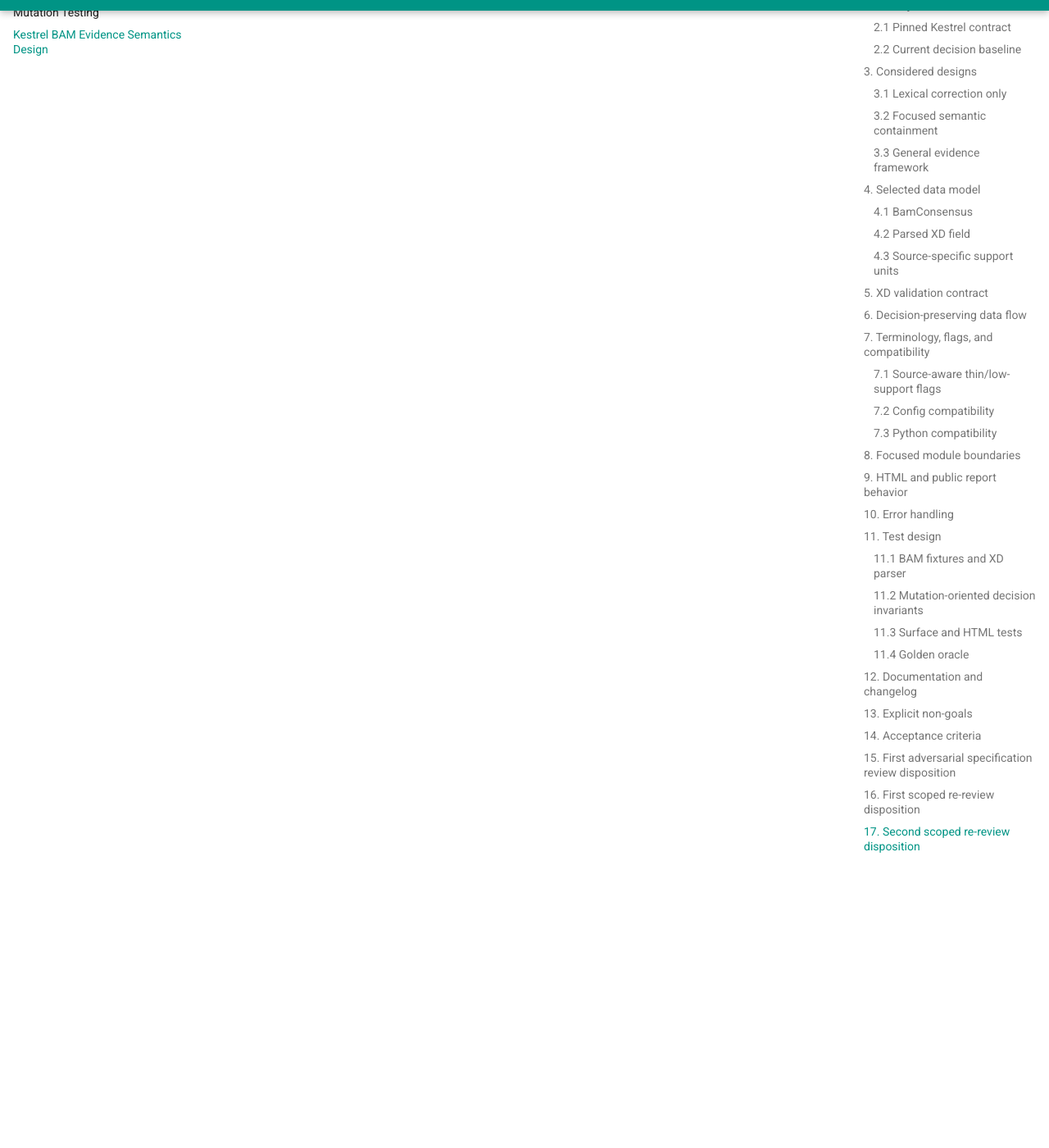
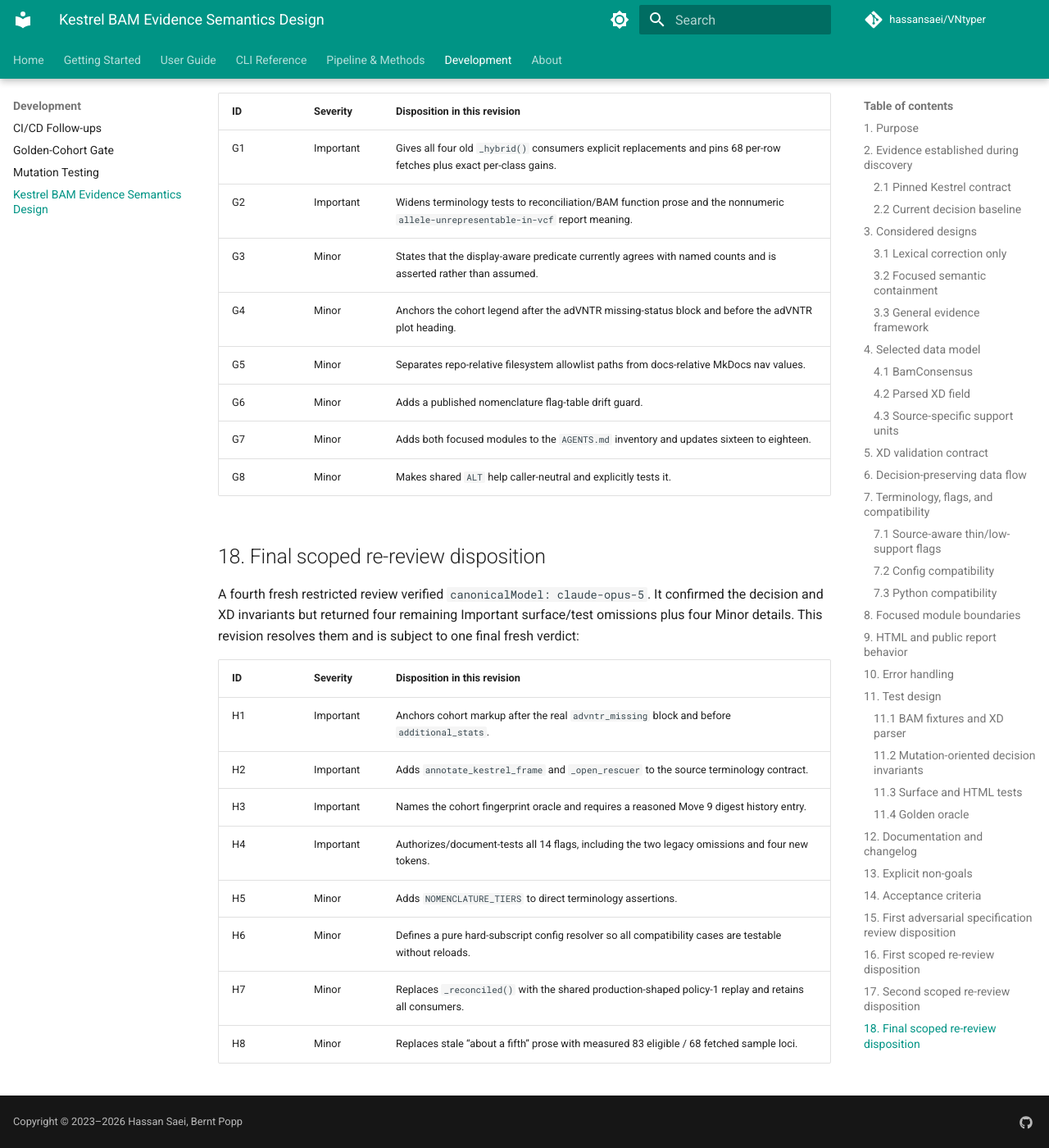
Before and after one commit to hassansaei/VNtyper, an MkDocs documentation site: the page built from docs/superpowers/specs/2026-08-31-kestrel-bam-evidence-semantics-design.md, in a window 1280 px wide and 1400 px high, scrolled down 21146 px. Shown: the whole window at 82% size. Built offline with MkDocs 1.6.1 and Material for MkDocs 9.7.7, drawn with Linux system fonts in a browser that asks for light colours; comment, search, counter and statistics services are not loaded; some of the changed text lies outside the part shown.

Commit message:
docs(nomenclature): complete final spec review
Refs #295

```diff
--- a/docs/superpowers/specs/2026-08-31-kestrel-bam-evidence-semantics-design.md
+++ b/docs/superpowers/specs/2026-08-31-kestrel-bam-evidence-semantics-design.md
@@ -62,7 +62,7 @@
 
 The current `_hybrid()` golden helper instead reads one locus from `output.bed`; its `test_the_hybrid_total_does_not_regress` docstring describes the resulting 134-exact approximation. That helper, its docstring, and its floor will be replaced by the production-shaped replay above. The 136-exact requirement does not coexist with the obsolete 134 claim.
 
-The production-shaped policy-2 replay performed exactly 68 per-row BAM fetches across 200 samples. Its exact displayed calls by truth class were: `delGCCCA=3`, `dupA=6`, `dupC=98`, `insCCCC=6`, `insC_pos23=9`, `insG=6`, `insG_pos54=7`, and `insG_pos58=1`, with every other class zero. Relative to policy 1, BAM rescue adds 6 exact `insCCCC`, 4 exact `insG`, and 7 exact `insG_pos54` calls. All 178 non-negative Kestrel records in the corpus carry valid `Motif_fasta` and `POS_fasta`; zero records silently collapse out of the per-row replay.
+The production-shaped policy-2 replay marked 83 of 200 samples eligible for BAM consultation. Fifteen carried no Kestrel result row and therefore caused no fetch; the remaining 68 each carried one row, producing exactly 68 per-row BAM fetches. Its exact displayed calls by truth class were: `delGCCCA=3`, `dupA=6`, `dupC=98`, `insCCCC=6`, `insC_pos23=9`, `insG=6`, `insG_pos54=7`, and `insG_pos58=1`, with every other class zero. Relative to policy 1, BAM rescue adds 6 exact `insCCCC`, 4 exact `insG`, and 7 exact `insG_pos54` calls. All 178 non-negative Kestrel records in the corpus carry valid `Motif_fasta` and `POS_fasta`; zero records silently collapse out of the per-row replay. The corpus guard proves the golden row filter selects the same 178 rows as production `_is_negative` before metrics are computed.
 
 The corpus contains 200 Kestrel BAMs and 1,327,794 records with integral `XD`; none was missing or malformed. Observed values ranged from 5 to 8,704, with median 181 and 95th percentile 7,416. These observations establish realistic fixture values, but they do not calibrate a threshold.
 
@@ -234,6 +234,8 @@
 
 The old `bam_thin_support` key remains accepted as a compatibility fallback for complete custom nomenclature configurations. If both are present, the canonical new key wins. If neither is present, loading raises `KeyError` as the current import-time hard subscript does; no silent default is introduced. The shipped config contains only the canonical key, and comments describe resolved haplotype records and source-specific evidence units. The numeric value does not change.
 
+`nomenclature_evidence.py` will provide the pure resolver `resolve_bam_thin_haplotype_record_support(thresholds: Mapping[str, int]) -> int`. It returns the canonical key when present; otherwise it uses a hard subscript on `bam_thin_support`, which supplies legacy-only behavior and naturally raises `KeyError` when both are absent. It performs no coercion, validation, or defaulting, preserving the current value/type behavior while making all four config cases directly testable without module reloads.
+
 `min_support_for_high_confidence` remains the stable config key to avoid a broader configuration migration. Its comment and code documentation will explicitly state that the value is applied to each source in that source's own evidence unit; it is not a universal read-count threshold.
 
 The module constant becomes `THIN_HAPLOTYPE_RECORD_SUPPORT`; production and repository tests use that canonical name. The old `THIN_SUPPORT` module-global spelling is not a documented/exported interface and is removed rather than retained as another ambiguous production accessor.
@@ -276,7 +278,7 @@
 
 The embedded IGV panel displays this same Kestrel `output.bam`. Its accessible `aria-label` and any sibling panel prose will say resolved haplotype-record alignments, not read alignments. The visual track behavior does not change.
 
-The cohort HTML tables also carry `Nomenclature_Flags`. `generate_cohort_summary_report` will add context keys named `nomenclature_legend` (the existing helper evaluated over the unformatted Kestrel/adVNTR frames) and `show_kestrel_bam_semantics` (true when either BAM-specific token occurs). `cohort_summary_template.html` will insert an ordinary autoescaped reading-key block immediately after the adVNTR table's missing-sample status block and before the adVNTR summary-plot heading; no new value uses `safe`. The block defines every present token and conditionally renders the same BAM semantics paragraph. CSV and Excel exports keep the stable `Nomenclature_Flags` column name, ordering, and schema without prose rows; token values change exactly as Section 7.1 describes. The vocabulary is defined in the published nomenclature/output documentation and the cohort HTML artifact.
+The cohort HTML tables also carry `Nomenclature_Flags`. `generate_cohort_summary_report` will add context keys named `nomenclature_legend` (the existing helper evaluated over the unformatted Kestrel/adVNTR frames) and `show_kestrel_bam_semantics` (true when either BAM-specific token occurs). `cohort_summary_template.html` will insert an ordinary autoescaped reading-key block immediately after the complete `advntr_missing` conditional block and before the `additional_stats` conditional block. This real anchor is after the existing adVNTR summary plot; no new value uses `safe`. The block defines every present token and conditionally renders the same BAM semantics paragraph. CSV and Excel exports keep the stable `Nomenclature_Flags` column name, ordering, and schema without prose rows; token values change exactly as Section 7.1 describes. The vocabulary is defined in the published nomenclature/output documentation and the cohort HTML artifact.
 
 All TSV, spreadsheet, and summary fields keep their names. Only the truthful source-specific nomenclature flag tokens can change as described in Section 7.
 
@@ -338,12 +340,12 @@
 - adVNTR supporting-read terminology remains present;
 - every authoritative `FLAG_*` token is re-exported through `nomenclature` and has a non-empty meaning;
 - only low-support tokens emitted by `reconcile` have Tier-A blocker explanations; `thin-haplotype-record-support` has none and cannot produce a false Tier-A reason;
-- direct assertions over the flag-meaning table, Tier-A blocker table, and column-help entries reject any use of `read`/`reads` for Kestrel evidence, not merely numeric read-count phrases; this explicitly covers `allele-unrepresentable-in-vcf`, both Kestrel depth entries, and the shared caller-neutral `ALT` help while allowing adVNTR `Supporting Reads`;
-- a targeted source-text/identifier contract inspects the full Kestrel-BAM functions in `nomenclature_bam.py`, `_row_haplotype_call`, `_row_verdicts`, and `_haplotype_calls` in `nomenclature_annotate.py`, and support/reconciliation prose in `nomenclature.py`; it rejects the old private names, read-named BAM locals, “row's reads”/“reads per source” prose, and tie-log wording while allowing legitimate file-reading verbs and adVNTR/input-read terminology;
+- direct assertions over `NOMENCLATURE_TIERS`, the flag-meaning table, Tier-A blocker table, and column-help entries reject any use of `read`/`reads` for Kestrel or shared source-specific evidence, not merely numeric read-count phrases; this explicitly covers `allele-unrepresentable-in-vcf`, both Kestrel depth entries, and the shared caller-neutral `ALT` help while allowing adVNTR `Supporting Reads`;
+- a targeted source-text/identifier contract inspects the full Kestrel-BAM functions in `nomenclature_bam.py`; `annotate_kestrel_frame`, `_open_rescuer`, `_row_haplotype_call`, `_row_verdicts`, and `_haplotype_calls` in `nomenclature_annotate.py`; and support/reconciliation prose in `nomenclature.py`; it rejects the old private names, read-named BAM locals, “row's reads”/“reads per source” prose, and tie-log wording while allowing legitimate file-reading verbs and adVNTR/input-read terminology;
 - the real HTML fixtures carry each new token, so the dynamic legend path is non-vacuous;
 - the IGV `aria-label` describes resolved haplotype-record alignments, not read alignments;
 - the cohort HTML explains every new token it displays, while cohort CSV/Excel schemas remain unchanged;
-- the published flag table in `docs/pipeline/nomenclature.md` contains every authoritative `FLAG_*` token, preventing code/report/docs vocabulary drift;
+- the published flag table in `docs/pipeline/nomenclature.md` grows from 8 to all 14 authoritative tokens: the two currently omitted legacy tokens (`known-variant`, `representation-of-caller-call`) plus the four new evidence-unit tokens; a guard requires all 14 and prevents future code/report/docs vocabulary drift;
 - legacy `low-read-support` summaries still render intelligibly;
 - TSV/JSON/nomenclature column names remain stable.
 
@@ -367,7 +369,7 @@
 - every internal named/displayed relationship follows `render`;
 - normal-control findings are zero;
 - the exact baseline table in Section 2.2;
-- exactly 68 per-row BAM fetches, all 178 Kestrel records carrying a valid row locus, the exact policy-2 per-class counter in Section 2.2, and the three exact gains relative to policy 1;
+- exactly 83 BAM-eligible samples, 68 per-row BAM fetches, all 178 Kestrel records carrying a valid row locus, the exact policy-2 per-class counter in Section 2.2, and the three exact gains relative to policy 1;
 - Tier-A wrong is zero without relying on a vacuous empty Tier A.
 
 All four current `_hybrid()` consumers receive an explicit production-shaped disposition:
@@ -376,6 +378,8 @@
 2. `test_the_bam_is_consulted_only_for_a_minority_of_samples` is restated as exactly 68 per-row fetches and retains its `< 100` budget, now explicitly counting row fetches rather than one approximate locus per sample;
 3. `test_the_hybrid_total_does_not_regress` becomes the exact 154 displayed / 136 exact / 18 wrong policy-2 assertion and removes the obsolete 134 narrative;
 4. `test_the_bam_rescue_recovers_alleles_the_vcf_could_not` is retained against the production-shaped per-class counter and strengthened to the exact policy-1 gains listed in Section 2.2.
+
+The older `_reconciled()` policy-1 helper is also replaced by the shared production-shaped replay so its last-record-wins Kestrel support and zero-fallback cannot coexist with the new oracle. Its three consumers remain: wrong Tier-A stays exactly zero, normal-control findings stay exactly zero, and Tier A remains reachable at exactly 53 displayed names.
 
 The oracle will report missing external roots as skips, but verification will treat those skips as unavailable evidence rather than success. The final PR record will distinguish unit-gate completion from external benchmark validation.
 
@@ -396,6 +400,7 @@
 - `docs/pipeline/kestrel.md` and `docs/pipeline/scoring-and-confidence.md` only where consistency requires it;
 - `vntyper/scripts/README.md` and Kestrel-BAM-specific test module/fixture docstrings;
 - `tests/unit/test_issue_233_documentation_contract.py`, whose module docstring currently says no published `docs/superpowers` page exists;
+- `tests/unit/test_cohort_summary_oracle.py`, whose cohort HTML fingerprint must move because the new legend markup changes the canonical skeleton even when its fixture carries no nomenclature rows; the digest history gains an explicit “Move 9 (#295 — nomenclature evidence reading key)” entry recording that only the intentional autoescaped reading-key block/whitespace changed and that tables, charts, images, filtering, searching, and paging did not;
 - the Unreleased section of `docs/about/changelog.md`, including the public flag/config compatibility notes.
 
 Released changelog sections will not be rewritten. The Unreleased entry will explicitly correct the current artifact terminology and, where useful, point back to the older release text it supersedes. Terminology-only consistency edits in `docs/pipeline/scoring-and-confidence.md` may clarify k-mer-path depth, but no equation, threshold narrative, calibration recommendation, or decision is changed.
@@ -412,6 +417,8 @@
 Legitimate read language for input BAM/CRAM/FASTQ processing, adVNTR, SHARK, and sequencing-read recovery is out of scope and remains unchanged.
 
 Root `SPEC.md` was reviewed because it names `output.bam`; its statement only says the artifact is regenerated after a Kestrel rerun and assigns no read/haplotype semantics, so it deliberately remains unchanged.
+
+The benchmark-frequency paragraph in `docs/pipeline/nomenclature.md` will replace its stale “about a fifth of samples” wording with the measured production-shaped result: 83/200 samples are eligible, 15 have no Kestrel row, and 68/200 (34%) produce one BAM row fetch. This is terminology/measurement documentation of unchanged eligibility, not a rescue-policy change.
 
 ## 13. Explicit non-goals
 
@@ -500,3 +507,18 @@
 | G6 | Minor | Adds a published nomenclature flag-table drift guard. |
 | G7 | Minor | Adds both focused modules to the `AGENTS.md` inventory and updates sixteen to eighteen. |
 | G8 | Minor | Makes shared `ALT` help caller-neutral and explicitly tests it. |
+
+## 18. Final scoped re-review disposition
+
+A fourth fresh restricted review verified `canonicalModel: claude-opus-5`. It confirmed the decision and XD invariants but returned four remaining Important surface/test omissions plus four Minor details. This revision resolves them and is subject to one final fresh verdict:
+
+| ID | Severity | Disposition in this revision |
+| --- | --- | --- |
+| H1 | Important | Anchors cohort markup after the real `advntr_missing` block and before `additional_stats`. |
+| H2 | Important | Adds `annotate_kestrel_frame` and `_open_rescuer` to the source terminology contract. |
+| H3 | Important | Names the cohort fingerprint oracle and requires a reasoned Move 9 digest history entry. |
+| H4 | Important | Authorizes/document-tests all 14 flags, including the two legacy omissions and four new tokens. |
+| H5 | Minor | Adds `NOMENCLATURE_TIERS` to direct terminology assertions. |
+| H6 | Minor | Defines a pure hard-subscript config resolver so all compatibility cases are testable without reloads. |
+| H7 | Minor | Replaces `_reconciled()` with the shared production-shaped policy-1 replay and retains all consumers. |
+| H8 | Minor | Replaces stale “about a fifth” prose with measured 83 eligible / 68 fetched sample loci. |
```
